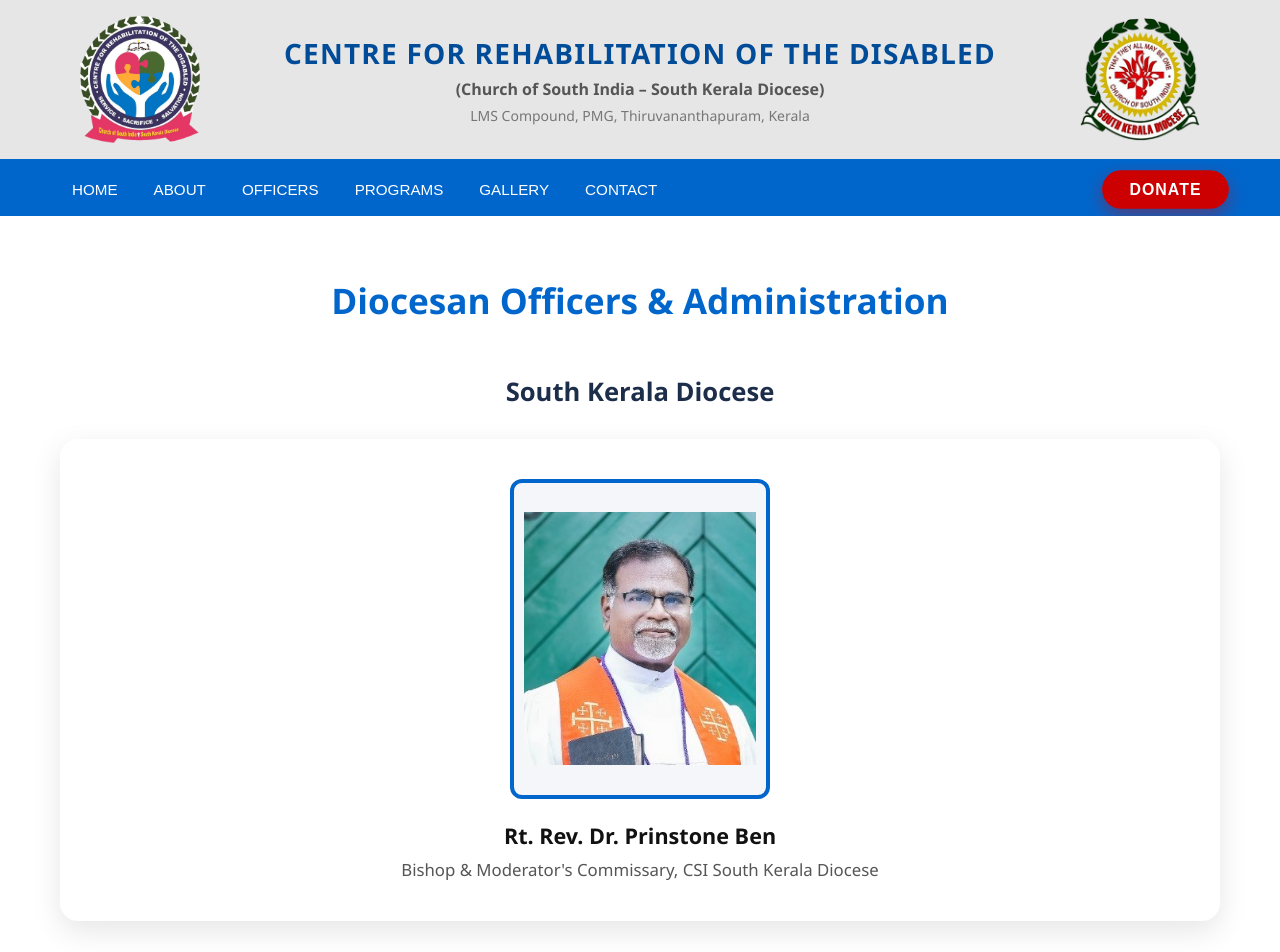
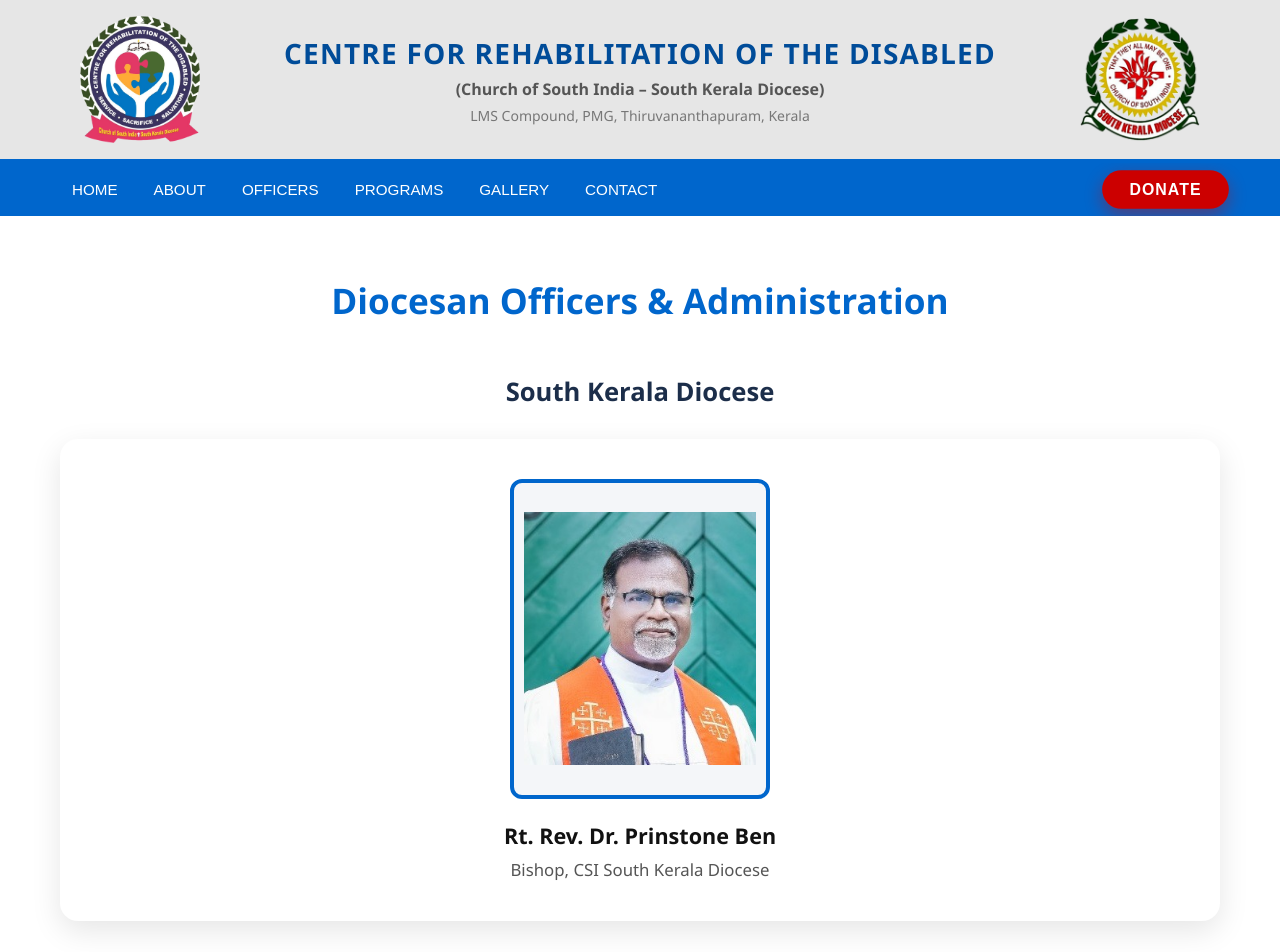
Before and after one commit to Sanjsaji22/crd-rehab, a React (Vite) app: page /officers in a window 1280 px wide. Shown: the top 952 px of the page. Built offline with nearby package versions, Linux system fonts and the light colour scheme.

Commit message:
updated Bishop name and photo

```diff
--- a/src/pages/Officers.jsx
+++ b/src/pages/Officers.jsx
@@ -17,7 +17,7 @@
             className={styles.photoLarge}
           />
           <h4 className={styles.name}>Rt. Rev. Dr. Prinstone Ben</h4>
-          <p className={styles.role}>Bishop & Moderator's Commissary, CSI South Kerala Diocese</p>
+          <p className={styles.role}>Bishop, CSI South Kerala Diocese</p>
         </div>
       </div>
 
@@ -58,7 +58,7 @@
           />
           <h4 className={styles.name}>Rev. Dr. Adv. Stephens Justin Raj</h4>
           <p className={styles.role}>
-            Director, Centre for Rehabilitation of the Disabled
+           Director, Centre for Rehabilitation of the Disabled
           </p>
         </div>
       </div>
```
Also changed, not shown: public/officer-4.jpg.
